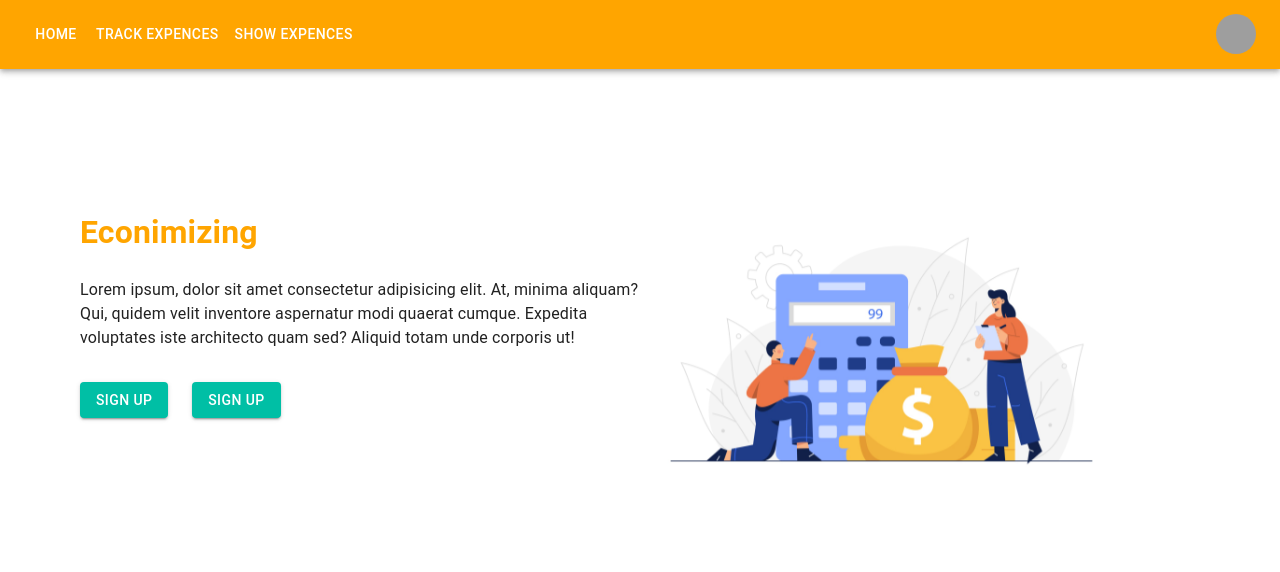
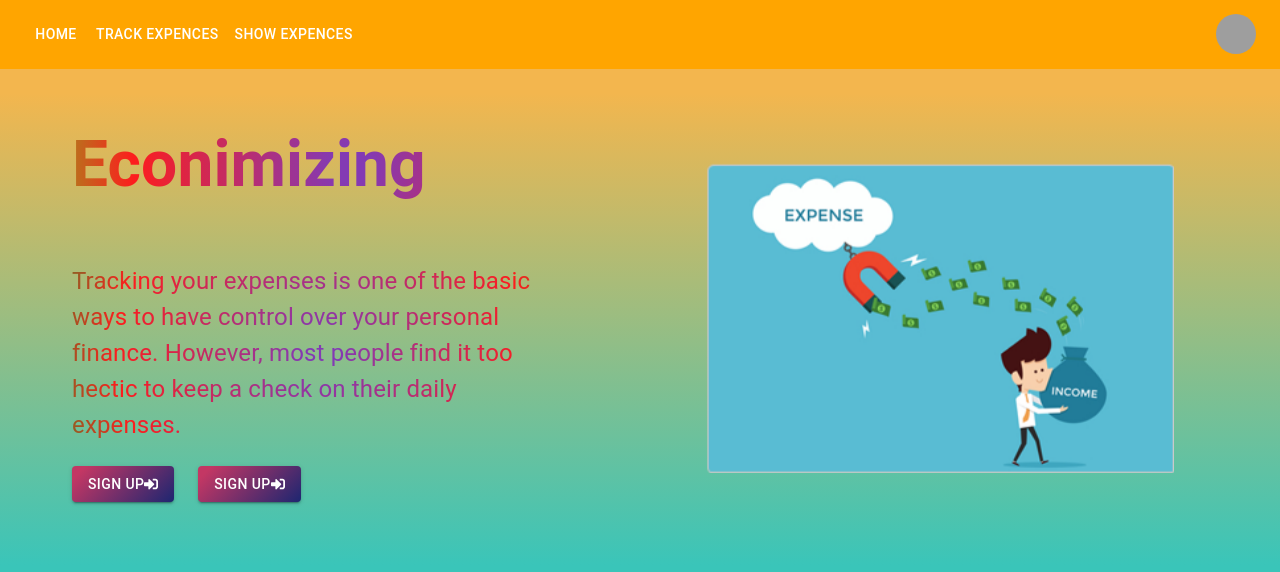
Before and after one commit to souravbain101/Expense_tracker, a React (Create React App) app: page / in a window 1280 px wide. Shown: the top 572 px of the page. Built offline with nearby package versions, Linux system fonts and the light colour scheme; grey boxes are pictures that could not be loaded.

Commit message:
added home and fixed modal

```diff
--- a/package.json
+++ b/package.json
@@ -22,6 +22,7 @@
     "material-react-table": "^1.8.5",
     "react": "^18.2.0",
     "react-dom": "^18.2.0",
+    "react-icons": "^4.8.0",
     "react-router-dom": "^6.8.2",
     "react-scripts": "5.0.1",
     "react-table-ui": "^0.1.6",
--- a/src/App.js
+++ b/src/App.js
@@ -1,5 +1,5 @@
 import React from 'react'
-import Home from './components/home/HomeFront';
+import Home from './components/home/Home';
 import Newhome from './components/newhomefiles/Newhome';
 import Navbar from './components/navbar/Navbar'
 import Show from './components/showfiles/Show';
--- /dev/null
+++ b/src/components/home/Home.css
@@ -0,0 +1,78 @@
+/* img{
+    max-width: 100%;
+    height: auto;
+} */
+.img-div{
+  display: flex;
+  justify-content: center;
+}
+.button-div{
+  display: flex;
+}
+.home-text-section{
+    /* flex: 2; */
+
+    padding: 3rem;
+    font-size: 40px;
+    height: 100vh;
+    /* display: flex; */
+    background: linear-gradient(0deg, rgb(58, 197, 185) 38%, rgb(243, 182, 78) 97%);;
+    /* flex-direction: column;
+    justify-content: center;
+    align-items: center; */
+}
+.primary-heading{
+    font-size: clamp(2rem,5vw,4rem);
+    background-image:  radial-gradient(circle, rgba(131,58,180,1) 6%, rgba(253,29,29,1) 77%, rgb(182, 118, 28) 100%);
+    -webkit-background-clip: text;
+    background-clip: text;
+    color: transparent;
+    /* line-height */
+    max-width: 600px;
+    margin-top: 0;
+}
+.primary-text{
+    font-size: clamp(1rem,3vw,1.5rem);
+    max-width: 500px;
+    background-image: radial-gradient(circle, rgba(131,58,180,1) 6%, rgba(253,29,29,1) 77%, rgb(141, 97, 35) 100%);
+    -webkit-background-clip: text;
+    background-clip: text;
+    color: transparent;
+    margin: .5rem 0rem;
+  display: inline-block;
+}
+
+  .img-div img{
+    width: 80%;
+    margin-top: 1.6em;
+
+  }
+  .updown-animation{
+    animation-name: infiniteupdown;
+    animation-duration: 4s;
+    animation-iteration-count: infinite;
+    animation-timing-function: ease;
+    transition: all .2s;
+  }
+  @keyframes infiniteupdown {
+    0%{
+      transform: translateY(0px);
+    }
+    50%{
+      transform: translateY(-20px);
+    }
+    100%{
+      transform: translateY(0px);
+    }
+  }
+
+  @media screen and (max-width: 599px) {
+    .img-div img{
+
+      margin-top: 1em;
+
+    }
+    .button-div{
+      display: block;
+    }
+}
--- /dev/null
+++ b/src/components/home/Home.js
@@ -0,0 +1,36 @@
+import React from 'react'
+// import { GoSignIn } from "react-icons/go";
+// import { FaSignInAlt } from "react-icons/fa";
+// import {Link} from 'react-router-dom'
+import Modal from '../signup/Modal.js'
+
+import './Home.css'
+import introduction from'../../images/introduction.png'
+import { Grid } from '@mui/material';
+const Home = () => {
+  return (
+
+
+    <div className='home-text-section'>
+    <Grid container spacing={2}>
+    <Grid item sm={6} style={{paddingLeft:'1em'}}>
+      <h1 className='primary-heading'>Econimizing</h1>
+      <p className='primary-text'>Tracking your expenses is one of the basic ways to have control over your personal finance. However, most people find it too hectic to keep a check on their daily expenses.</p>
+      <div className='button-div'>
+      <Modal/>
+      <Modal/>
+      </div>
+      </Grid>
+      <Grid item sm={6} >
+      <div className='img-div'>
+      <img src={introduction} alt='' className='updown-animation'/>
+      </div>
+      </Grid>
+      </Grid>
+    </div>
+
+
+  )
+}
+
+export default Home
--- a/src/components/signup/Modal.css
+++ b/src/components/signup/Modal.css
@@ -1,6 +1,38 @@
-@media screen and (max-width:500px){
+@media screen and (max-width:600px){
     .modal{
      width: 90% !important;
      height: 90% !important;
     }
  }
+ @media screen and (min-width:601px ) and (max-width:900px){
+    .modal{
+     width: 70% !important;
+     height: 100% !important;
+    }
+ }
+ @media screen and (min-width:901px){
+    .modal{
+     width: 65% !important;
+     height: 100% !important;
+    }
+ }
+
+
+
+ .secondary-button {
+    /* padding: 1rem 2.5rem; */
+    background-image: linear-gradient(135deg, #C33764 10%, #1D2671 100%);
+    /* letter-spacing: 1px;
+    outline: none;
+    border: none;
+    border-radius: 5rem;
+    font-size: 1rem;
+    cursor: pointer;
+    font-weight: 600;
+    color: white;
+    transition: 0.2s;
+    margin-right: 10px; */
+    /* display: flex;
+    align-items: center;
+    justify-content: center; */
+  }
--- a/src/components/signup/Modal.js
+++ b/src/components/signup/Modal.js
@@ -6,6 +6,8 @@ import Modal from '@mui/material/Modal';
 import Fade from '@mui/material/Fade';
 import Button from '@mui/material/Button';
 import Register from './Register';
+import { FaSignInAlt } from "react-icons/fa";
+ import { AiOutlineClose } from "react-icons/ai";
 import './Modal.css'
 
 const style = {
@@ -14,9 +16,10 @@ const style = {
   left: '50%',
   transform: 'translate(-50%, -50%)',
   width: '40%',
-  bgcolor: 'background.paper',
+  bgcolor: 'transparent',
   border: '2px solid #FFA500',
   boxShadow: 24,
+  backdropFilter:'blur(8px)',
   p: 2,
 };
 
@@ -27,7 +30,7 @@ export default function TransitionsModal() {
 
   return (
     <div>
-        <Button onClick={handleOpen} style={{backgroundColor: "#00bfa5"}} sx={{ mr: 3 }} variant="contained" color="primary">Sign up</Button>
+        <Button className='secondary-button' onClick={handleOpen} style={{backgroundColor: "#00bfa5"}} sx={{ mr: 3 }} variant="contained" color="primary">Sign up<FaSignInAlt/></Button>
       <Modal
         open={open}
         onClose={handleClose}
@@ -38,9 +41,12 @@ export default function TransitionsModal() {
             timeout: 500,
           },
         }}
+
       >
+
         <Fade in={open}>
           <Box className ='modal' sx={style}>
+          <Button onClick={handleClose} variant='outlined' sx={{color:'white',borderColor:'#FFA500'}} ><AiOutlineClose/></Button>
            <Register/>
           </Box>
         </Fade>
--- a/src/components/signup/Register.css
+++ b/src/components/signup/Register.css
@@ -47,7 +47,7 @@ button {
 }
 
 .instructions {
-    font-size: 0.75rem;
+    font-size: 0.65rem;
     border-radius: 0.5rem;
     background: #000;
     color: #fff;
@@ -90,3 +90,20 @@ button {
 .line {
     display: inline-block;
 }
+
+
+
+@media screen and (max-width: 599px) {
+    .first {
+
+        font-size: .7em;
+
+
+      }
+      .firsth1{
+        margin-bottom: 0;
+      }
+      .container{
+        height: 82vh;
+      }
+}
--- a/src/components/signup/Register.js
+++ b/src/components/signup/Register.js
@@ -180,6 +180,7 @@ const Register = () => {
                             <Link to="/signin">Sign In</Link>
                         </span>
                     </p>
+
                 </section>
             )}
         </div>
```
Also changed, not shown: src/images/introduction.png (added), 1 other file (tests, documents, lock files or other folders).
